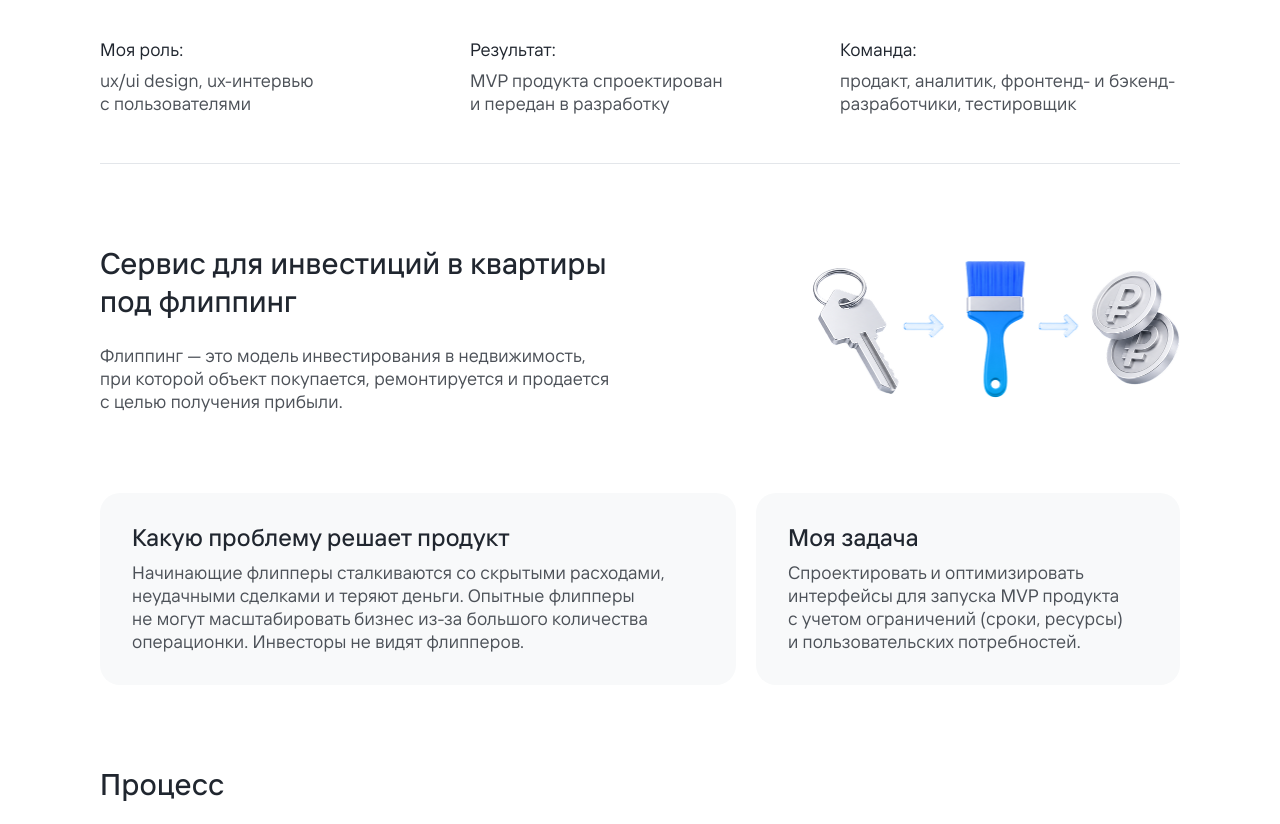
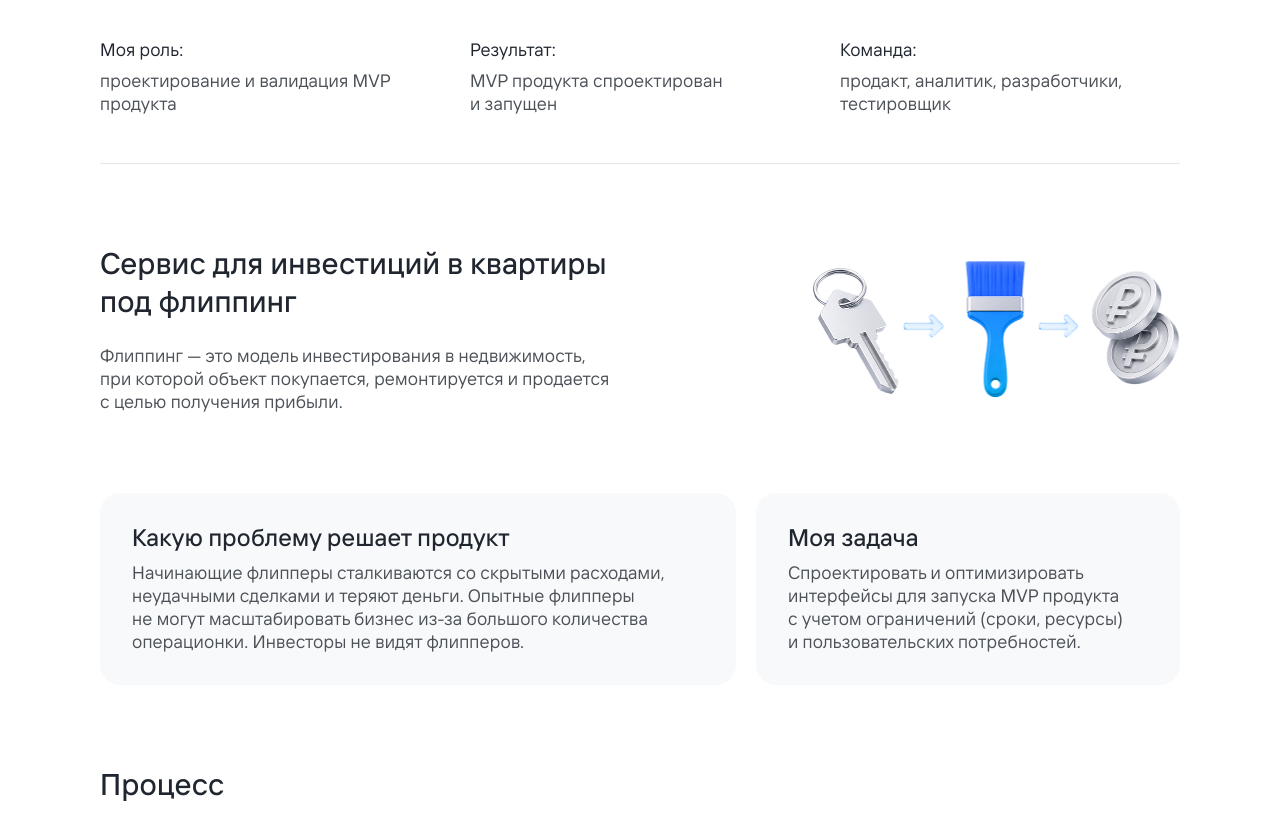
Before and after one commit to letsar95-beep/portfolio, a website: page case-flipping.html in a window 1280 px wide. Shown: the part 1091-1915 px from the top of the page. Drawn offline with Linux system fonts and the light colour scheme.

Commit message:
flipping: update info-row copy (role, result, team)

```diff
--- a/case-flipping.html
+++ b/case-flipping.html
@@ -30,15 +30,15 @@
   <div class="info-row even">
     <div class="info-col">
       <strong>Моя роль:</strong>
-      ux/ui design, ux-интервью с&nbsp;пользователями
+      проектирование и&nbsp;валидация MVP продукта
     </div>
     <div class="info-col">
       <strong>Результат:</strong>
-      MVP продукта спроектирован и&nbsp;передан&nbsp;в&nbsp;разработку
+      MVP продукта спроектирован и&nbsp;запущен
     </div>
     <div class="info-col">
       <strong>Команда:</strong>
-      продакт, аналитик, фронтенд- и&nbsp;бэкенд-разработчики, тестировщик
+      продакт, аналитик, разработчики, тестировщик
     </div>
   </div>
 
```
